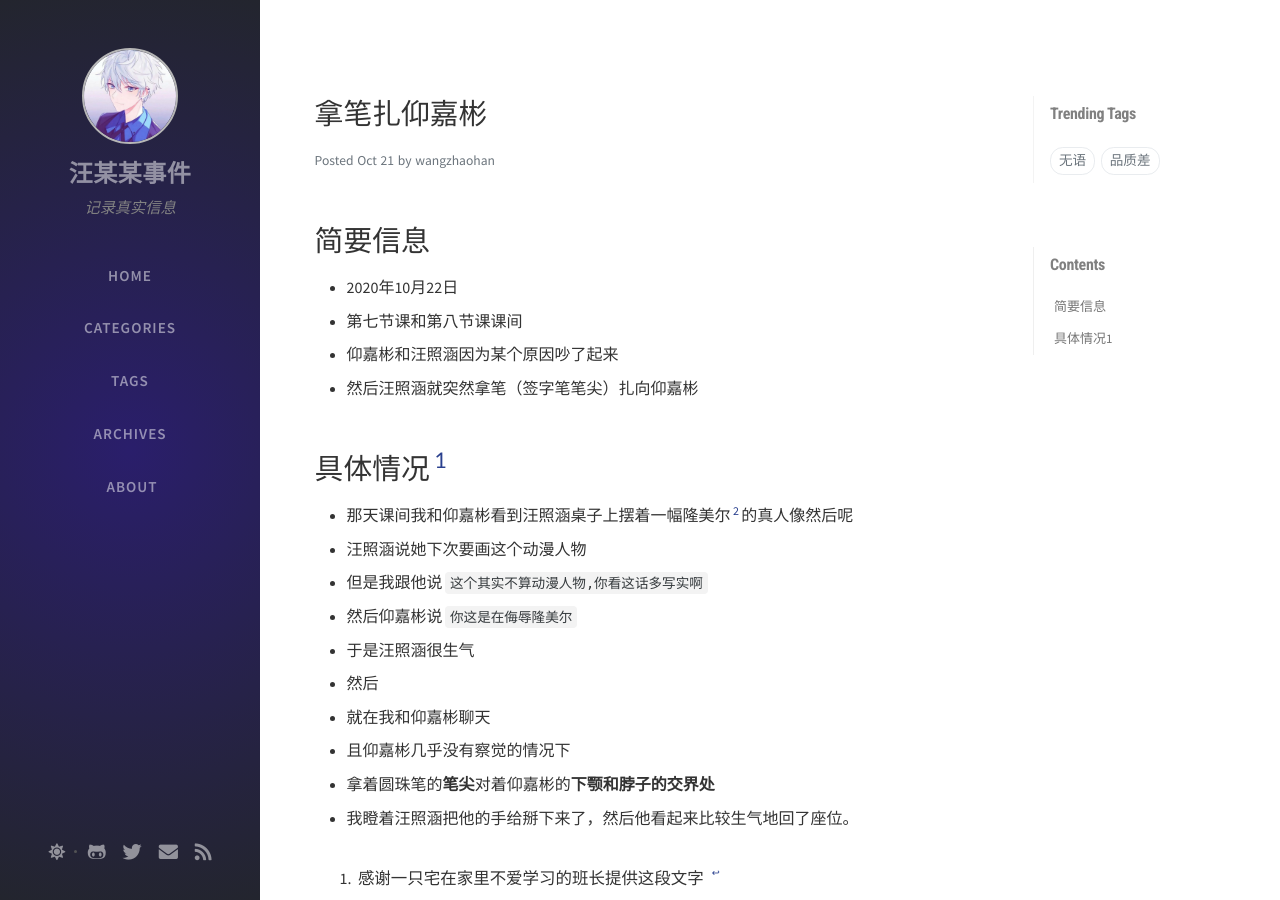
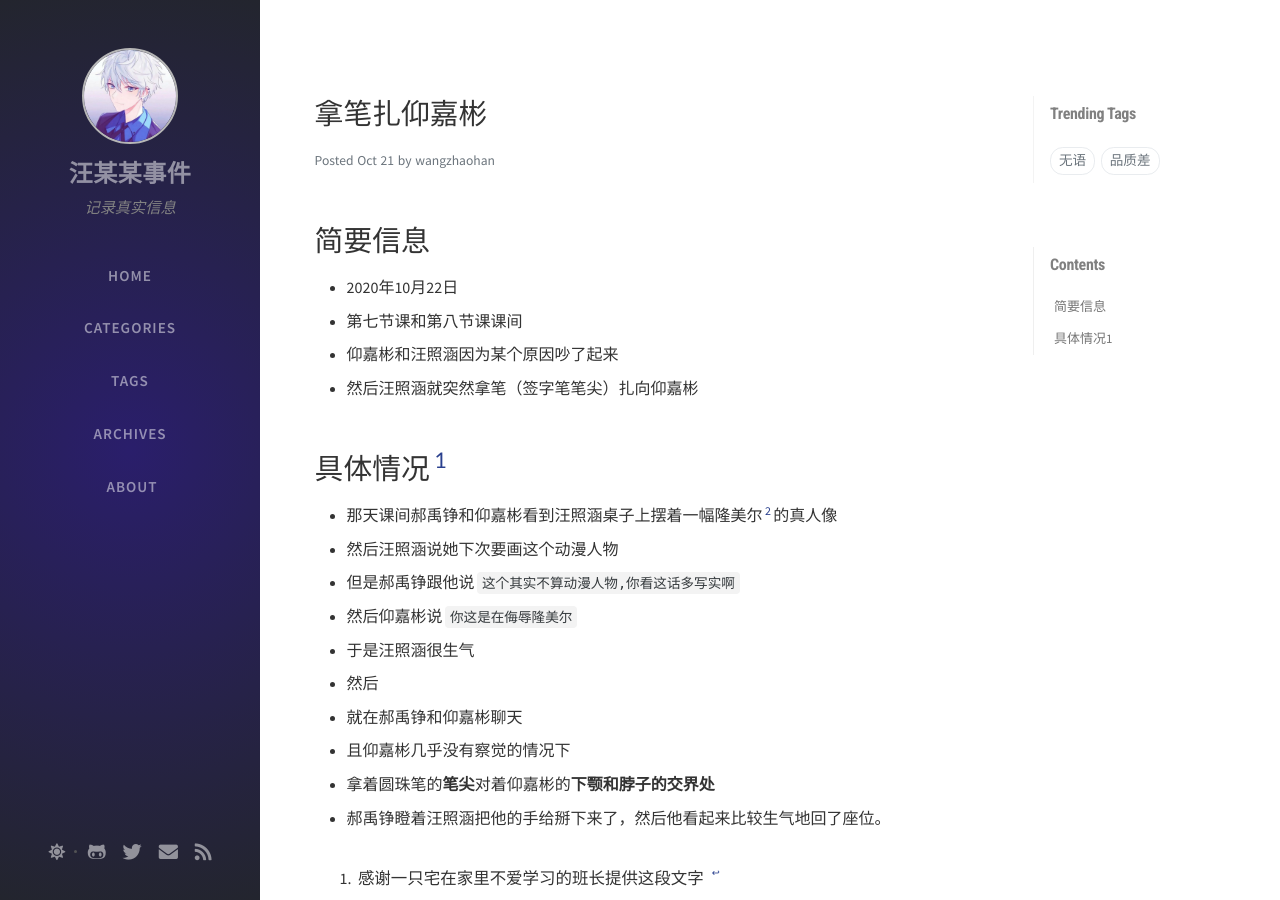
Before and after one commit to wangzhaohansj/wangzhaohansj.github.io, a Jekyll site: the page built from _posts/其他/2020-10-22-拿笔扎仰嘉彬.md, in a window 1280 px wide and 900 px high. Built offline with Jekyll 4.4.1, drawn with Linux system fonts in a browser that asks for light colours; nearby versions of some CDN libraries; comment, search, counter and statistics services are not loaded.

Commit message:
调整文章中的不太合规的词语
Co-Authored-By: null <twsssss@users.noreply.github.com>

````diff
--- a/_posts/其他/2020-10-22-拿笔扎仰嘉彬.md
+++ b/_posts/其他/2020-10-22-拿笔扎仰嘉彬.md
@@ -12,16 +12,16 @@ category: "其他"
 * 然后汪照涵就突然拿笔（签字笔笔尖）扎向仰嘉彬
 
 # 具体情况[^1]
-* 那天课间我和仰嘉彬看到汪照涵桌子上摆着一幅隆美尔[^2]的真人像然后呢
-* 汪照涵说她下次要画这个动漫人物
-* 但是我跟他说```这个其实不算动漫人物,你看这话多写实啊```
+* 那天课间郝禹铮和仰嘉彬看到汪照涵桌子上摆着一幅隆美尔[^2]的真人像
+* 然后汪照涵说她下次要画这个动漫人物
+* 但是郝禹铮跟他说```这个其实不算动漫人物,你看这话多写实啊```
 * 然后仰嘉彬说```你这是在侮辱隆美尔```
 * 于是汪照涵很生气
 * 然后
-* 就在我和仰嘉彬聊天
+* 就在郝禹铮和仰嘉彬聊天
 * 且仰嘉彬几乎没有察觉的情况下
 * 拿着圆珠笔的**笔尖**对着仰嘉彬的**下颚和脖子的交界处**
-* 我瞪着汪照涵把他的手给掰下来了，然后他看起来比较生气地回了座位。
+* 郝禹铮瞪着汪照涵把他的手给掰下来了，然后他看起来比较生气地回了座位。
 
 [^1]:感谢一只宅在家里不爱学习的班长提供这段文字
 [^2]:二战时期，希特勒手底下的一个高级将领。被誉为沙漠之狐一个高级将领。
````
